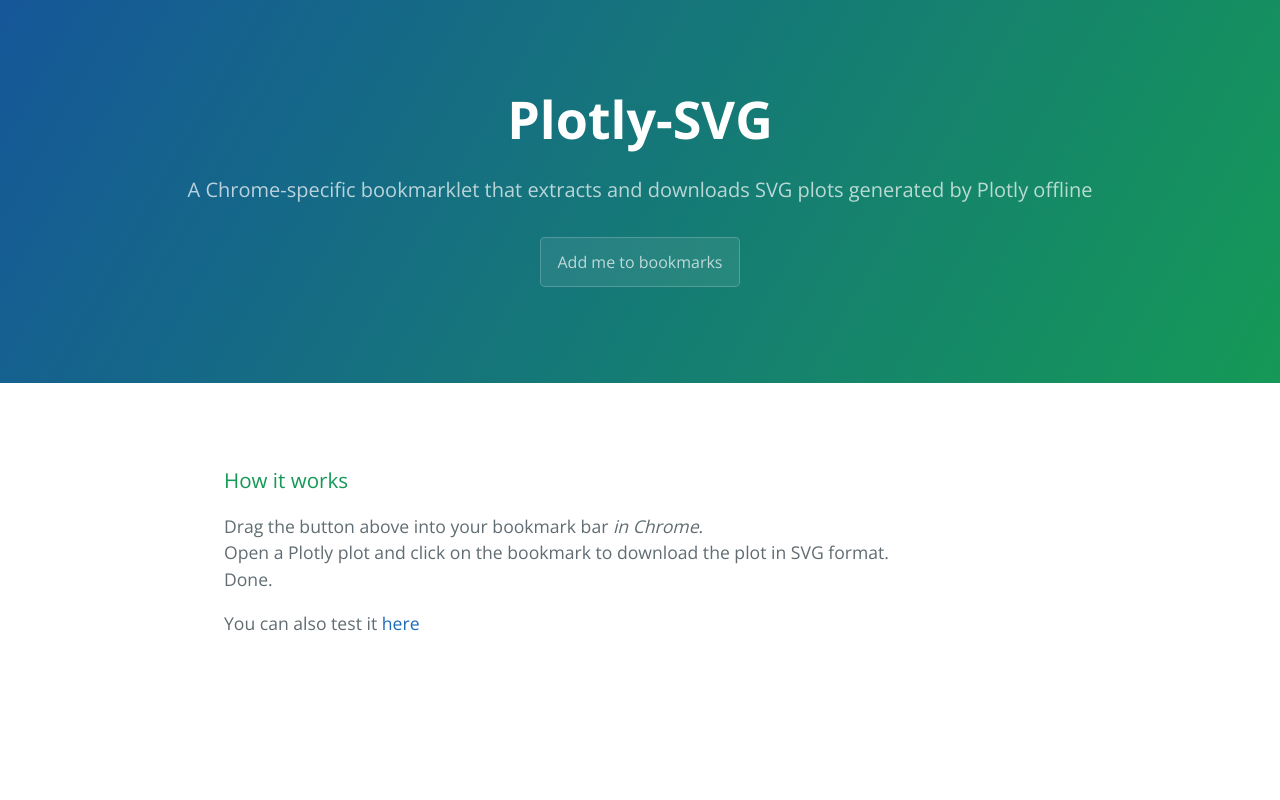
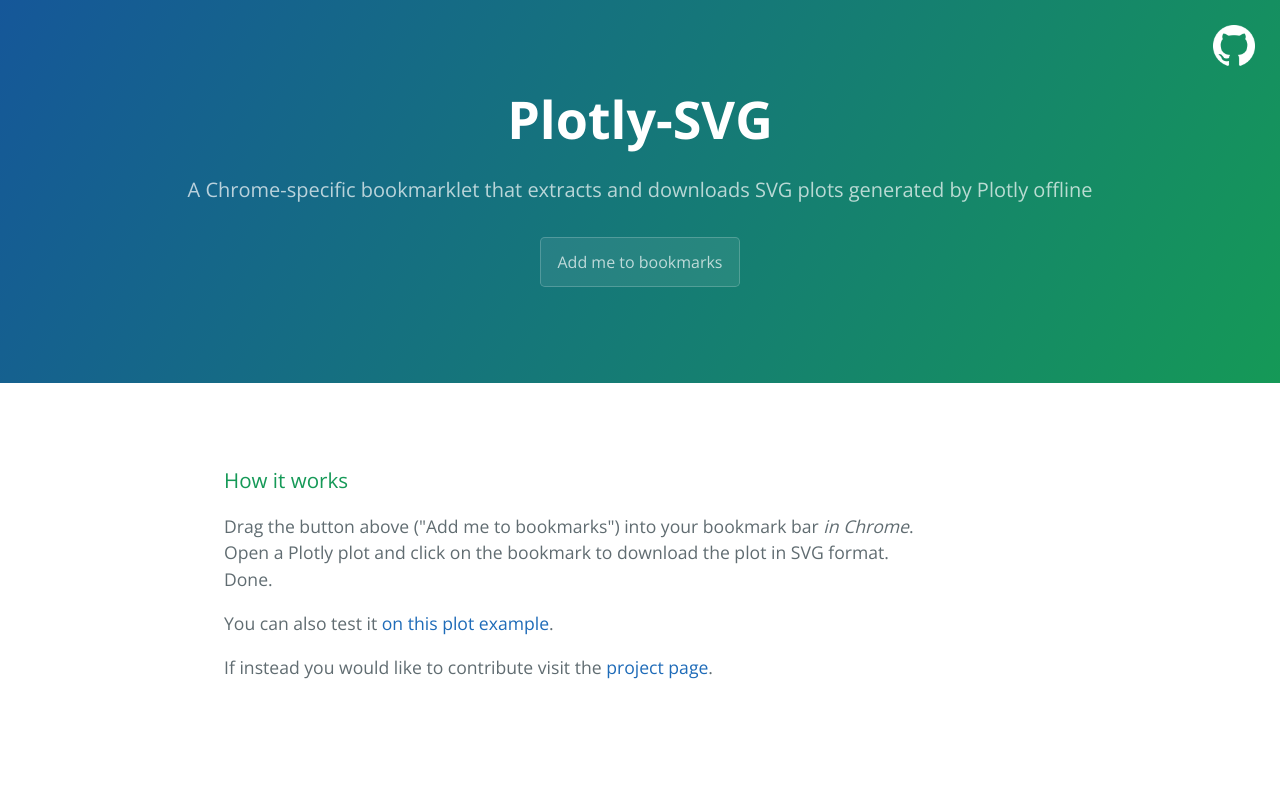
Before and after one commit to marcoancona/PlotlySVG, a plain HTML site: page docs/index.html in a window 1280 px wide. Shown: the top 800 px of the page. Drawn offline with nearby package versions, Linux system fonts and the light colour scheme.

Commit message:
Add link to project page

```diff
--- a/docs/index.html
+++ b/docs/index.html
@@ -11,6 +11,9 @@
 	</head>
 	<body>
 		<section class="page-header">
+			<a href="https://github.com/marcoancona/PlotlySVG">
+				<img src="github_white.png" alt="Jump to Github project" style="width:42px;height:42px;margin:25px;position:absolute;top:0;right:0">
+			</a>
 			<h1 class="project-name">Plotly-SVG</h1>
 			<h2 class="project-tagline">A Chrome-specific bookmarklet that extracts and downloads SVG plots generated by Plotly offline</h2>
 			<a id='SVG Plotly' href="javascript:javascript: (function () { var e = document.createElement('script'); e.setAttribute('src', 'https://marcoancona.github.io/PlotlySVG/plotly-svg.js'); e.setAttribute('class', 'svg-crowbar'); document.body.appendChild(e); })();" class="btn">Add me to bookmarks</a>
@@ -18,8 +21,9 @@
 
 		<section class="main-content" style='margin-top: 50px'>
 			<h3><a id="welcome-to-github-pages" class="anchor" href="#welcome-to-github-pages" aria-hidden="true"><span aria-hidden="true" class="octicon octicon-link"></span></a>How it works</h3>
-			<p>Drag the button above into your bookmark bar <i>in Chrome</i>. <br>Open a Plotly plot and click on the bookmark to download the plot in SVG format. <br>Done.</p>
-			<p>You can also test it <a href='https://marcoancona.github.io/PlotlySVG/test_plot.html'>here</a></p>
+			<p>Drag the button above ("Add me to bookmarks") into your bookmark bar <i>in Chrome</i>. <br>Open a Plotly plot and click on the bookmark to download the plot in SVG format. <br>Done.</p>
+			<p>You can also test it <a href='https://marcoancona.github.io/PlotlySVG/test_plot.html'>on this plot example</a>.</p>
+			<p>If instead you would like to contribute visit the <a href='https://github.com/marcoancona/PlotlySVG'>project page</a>.</p>
 
 			<footer class="site-footer" style='margin-top: 200px'>
 				<span class="site-footer-credits">Script adapted from the more generic <a href="http://nytimes.github.io/svg-crowbar/">SVG Crowbar</a>.</span><br>
```
Also changed, not shown: docs/github.png (added), docs/github_white.png (added).
